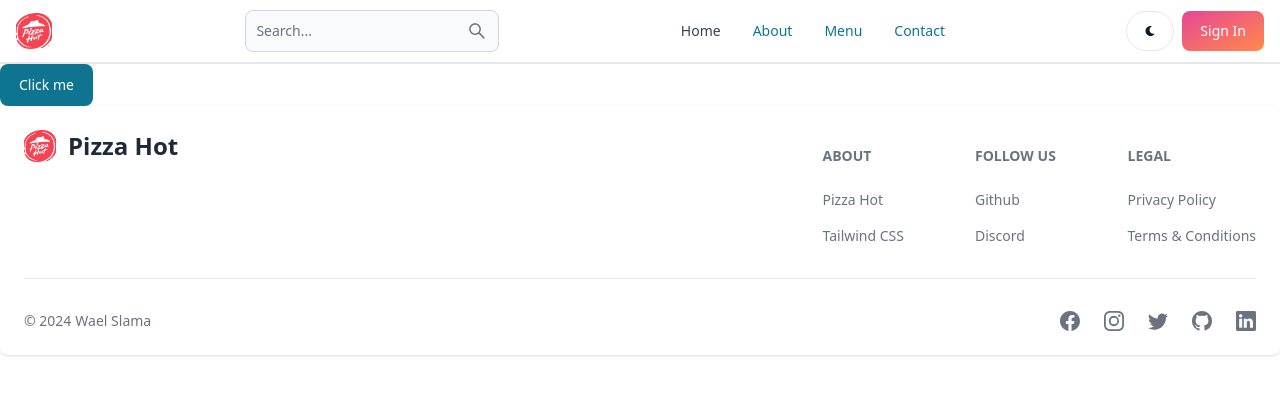
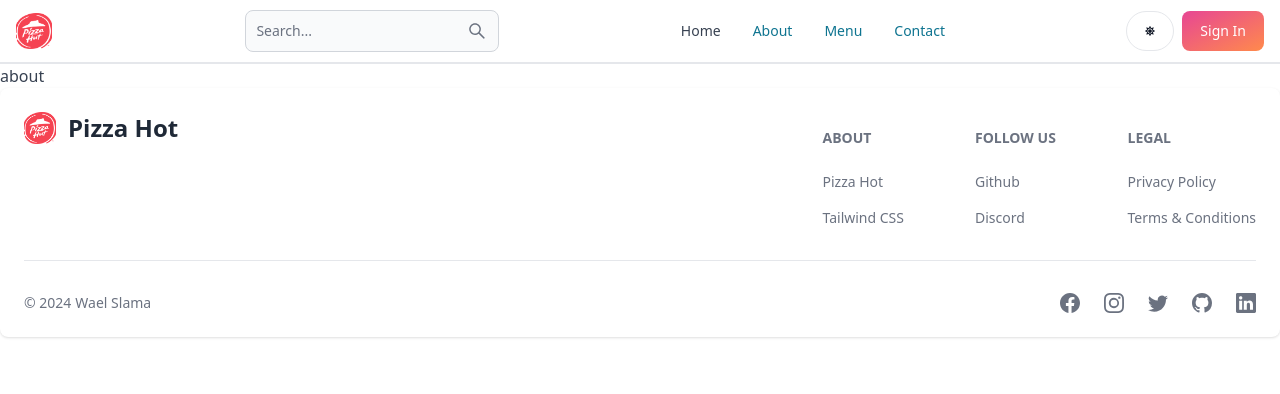
Before and after one commit to Slama54/OIBSIP, a React (Vite) app in the folder client/: page /about in a window 1280 px wide. Shown: the top 394 px of the page. Built offline with nearby package versions, Linux system fonts and the light colour scheme.

Commit message:
Complete dark mode functionality

```diff
--- a/client/src/components/Header.jsx
+++ b/client/src/components/Header.jsx
@@ -1,11 +1,14 @@
 import { Avatar, Button, Dropdown, Navbar, TextInput } from "flowbite-react";
 import { Link , useLocation } from "react-router-dom";
 import { AiOutlineSearch } from 'react-icons/ai';
-import {FaMoon} from 'react-icons/fa'
-import {useSelector} from 'react-redux'
+import {FaMoon , FaSun} from 'react-icons/fa'
+import {useSelector, useDispatch} from 'react-redux'
+import { toggleTheme } from "../redux/theme/themeSlice";
 export default function Header() {
     const path = useLocation().pathname;
     const {currentUser}= useSelector(state => state.user)
+    const {theme}=useSelector((state)=>state.theme)
+    const dispatch = useDispatch()
   return (
     <Navbar className="border-b-2">
         <Link to="/" className="self-center whitespace-nowrap text-sm sm:text-xl font-semibold dark:text-white">
@@ -22,8 +25,9 @@ export default function Header() {
             <AiOutlineSearch/>
         </Button>
         <div className="flex gap-2  md:order-2">
-            <Button className="w-12 h-10 hidden sm:inline " color='gray' pill>
-                <FaMoon/>
+            <Button className="w-12 h-10 hidden sm:inline " color='gray' pill onClick={()=>dispatch(toggleTheme())}>
+                {theme==='light'? <FaSun/> : <FaMoon/>}
+
             </Button>
             {currentUser ? (
                 <Dropdown arrowIcon={false} inline
--- /dev/null
+++ b/client/src/components/ThemeProvider.jsx
@@ -0,0 +1,13 @@
+import  {useSelector} from 'react-redux'
+
+export default function themeProvider({children}) {
+    const {theme}= useSelector(state => state.theme)
+  return (
+    <div className={theme}>
+        <div className="bg-white text-gray-700 dark:text-gray-200 dark:bg-[rgb(16,23,42)] min-h-screen">
+            {children}
+        </div>
+
+    </div>
+  )
+}
--- a/client/src/main.jsx
+++ b/client/src/main.jsx
@@ -5,11 +5,17 @@ import './index.css'
 import { Provider } from 'react-redux'
 import {store, persistor} from './redux/store.js'
 import { PersistGate } from 'redux-persist/integration/react'
+import ThemeProvider from './components/themeProvider.jsx'
 
 createRoot(document.getElementById('root')).render(
   <PersistGate persistor={persistor}>
       <Provider store={store}>
+
+        <ThemeProvider>
         <App />
+
+        </ThemeProvider>
+
       </Provider >
   </PersistGate>
 )
--- a/client/src/pages/About.jsx
+++ b/client/src/pages/About.jsx
@@ -1,8 +1,8 @@
-import { Button } from "flowbite-react";
+
 export default function About() {
   return (
     <div>
-      <Button>Click me</Button>
+      about
       </div>
   )
 }
--- a/client/src/redux/store.js
+++ b/client/src/redux/store.js
@@ -3,9 +3,11 @@ import { configureStore, combineReducers } from '@reduxjs/toolkit';
 import userReducer from './user/userSlice';
 import { persistReducer, persistStore } from 'redux-persist';
 import storage from 'redux-persist/lib/storage';
+import themeReducer from './theme/themeSlice'
 
 const rootReducer = combineReducers({
   user: userReducer,
+  theme: themeReducer,
 });
 
 const persistConfig = {
--- /dev/null
+++ b/client/src/redux/theme/themeSlice.js
@@ -0,0 +1,17 @@
+import {createSlice} from '@reduxjs/toolkit'
+import { theme } from 'flowbite-react'
+
+const initialState = {
+    theme: 'light'
+}
+const themeSlice = createSlice({
+    name: 'theme',
+    initialState,
+    reducers: {
+        toggleTheme: (state) => {
+            state.theme = state.theme === 'light'? 'dark' : 'light'
+        }
+    }
+})
+export const {toggleTheme}= themeSlice.actions
+export default themeSlice.reducer
```
